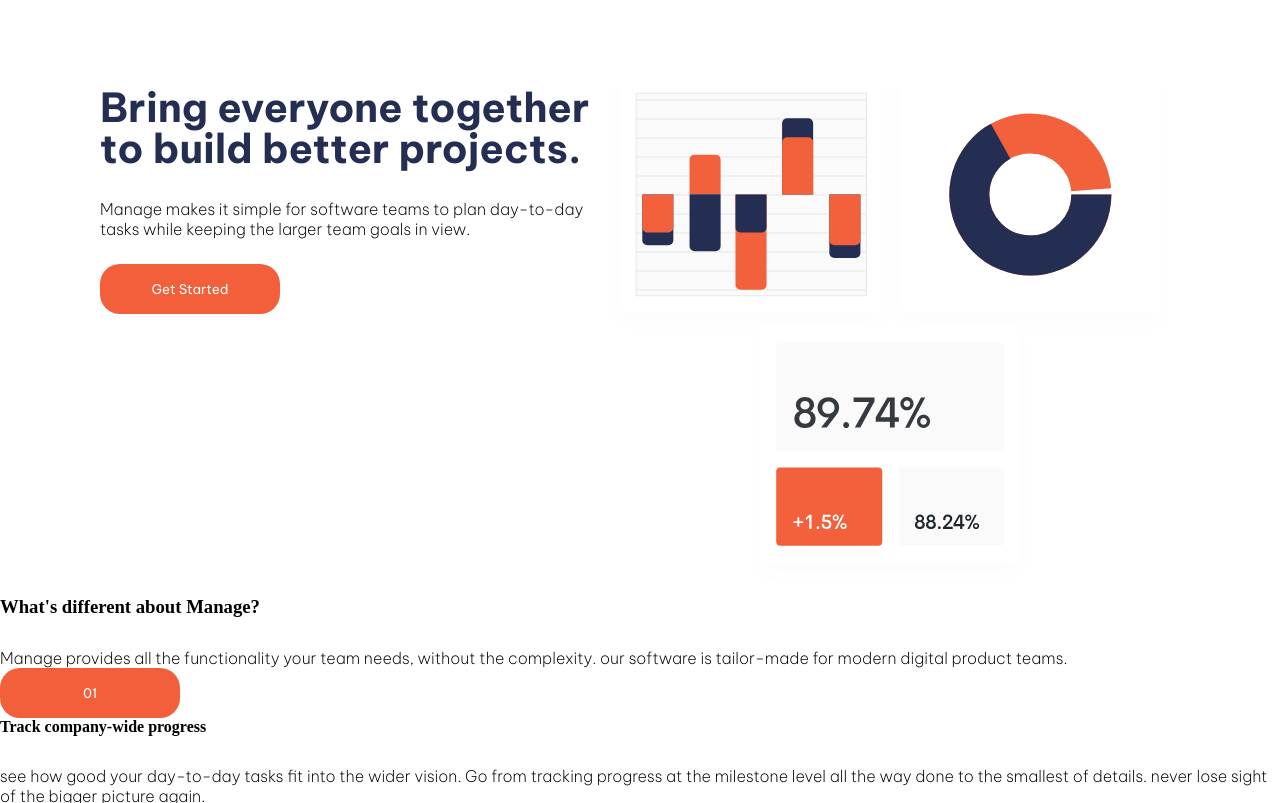
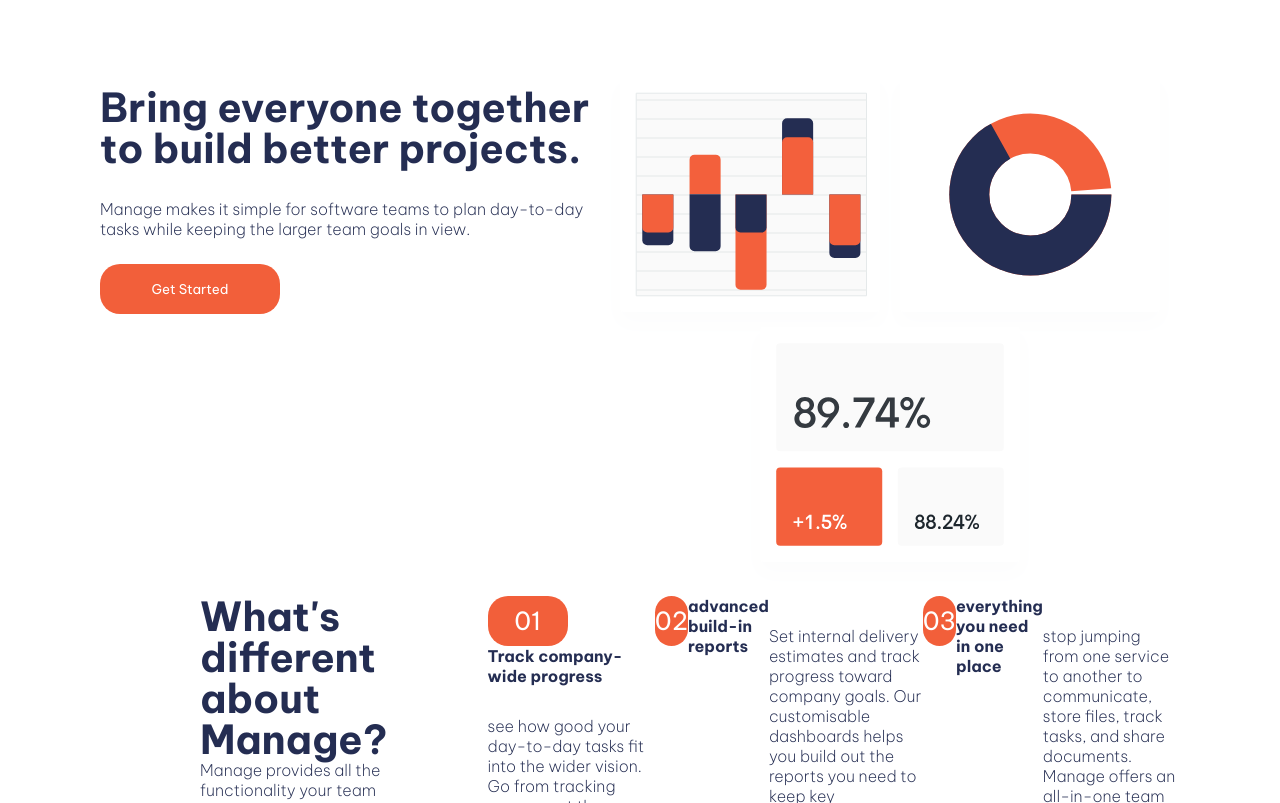
Before and after one commit to Savanna-afolabi/manage-landing-page, a plain HTML site: page index.html in a window 1280 px wide. Shown: the part 103-906 px from the top of the page. Drawn offline with Linux system fonts and the light colour scheme.

Commit message:
css section 2

```diff
--- a/index.html
+++ b/index.html
@@ -18,7 +18,7 @@
                 <li>Community</li>
                 <img src="asset/icon-hamburger.svg" alt="hamburger" id="hamburger">
             </ul>
-            <button id="first-btn"> Get Started</button>
+            <button id="first-btn" class="sct-1-btns"> Get Started</button>
         </nav>
 
     </header>
@@ -26,7 +26,7 @@
         <div id="div-1">
               <h2> Bring everyone together to build better projects.</h2>
         <p>Manage makes it simple for software teams to plan day-to-day tasks while keeping the larger team goals in view.</p>
-        <button id="started"> Get Started</button>
+        <button id="started" class="sct-1-btns"> Get Started</button>
         </div>
         <div id="div-2">
             <img src="asset/illustration-intro.svg" alt="data-img" id="data-img">
@@ -34,22 +34,24 @@
         </div>
 
     </section>
-    <section>
+    <section id="section-2" class="container">
         <div>
-            <h3> What's different about Manage? </h3>
-            <p> Manage provides all the functionality your team needs, without the complexity. our software is tailor-made for modern digital product teams. </p>
+            <h2 class="container" id="h2-sct2"> What's different about Manage? </h2>
+            <p class="container"> Manage provides all the functionality your team needs, without the complexity. our software is tailor-made for modern digital product teams. </p>
         </div>
-        <div>
-            <button>01</button>
+            <div><button class="sct-2-btns" class="container">01</button>
             <h4>Track company-wide progress</h4>
             <p>see how good your day-to-day tasks fit into the wider vision. Go from tracking progress at the milestone level all the way done to the smallest of details. never lose sight of the bigger picture again.</p>
-            <button>02</button>
+
+            </div>
+
+            <button class="sct-2-btns" class="container">02</button>
             <h4>advanced build-in reports</h4>
             <p> Set internal delivery estimates and track progress toward company goals. Our customisable dashboards helps you build out the reports you need to keep key stakeholders informed.</p>
-            <button>03</button>
+            <button class="sct-2-btns" class="container">03</button>
             <h4> everything you need in one place</h4>
             <p> stop jumping from one service to another to communicate, store files, track tasks, and share documents. Manage offers an all-in-one team productivity solution.</p>
-        </div>
+
 
     </section>
 
--- a/style.css
+++ b/style.css
@@ -34,7 +34,7 @@ ul{
     margin: 0 auto;
     max-width: 1400px;
 }
-button{
+.sct-1-btns{
 background-color: var(--Orange-400);
 border-radius: 20px;
 height: 50px;
@@ -60,6 +60,7 @@ p{
     font-family: var(--font-family);
     font-weight: 200;
     margin-top: 30px;
+    color: var(--Blue-950);
 }
 #started{
     margin-top: 25px;
@@ -120,5 +121,20 @@ button{
 }
 }
 h4{
-
+    font-family: var(--font-family);
+    color: var(--Blue-950);
 }
+#section-2{
+    display: flex;
+    flex-direction: row;
+}
+.sct-2-btns{
+    background-color: var(--Orange-400);
+    border-radius: 20px;
+    height: 50px;
+    width: 80px;
+    border: none;
+    color: white;
+    font-family: var(--font-family);
+    font-size: 25px;
+}
```
